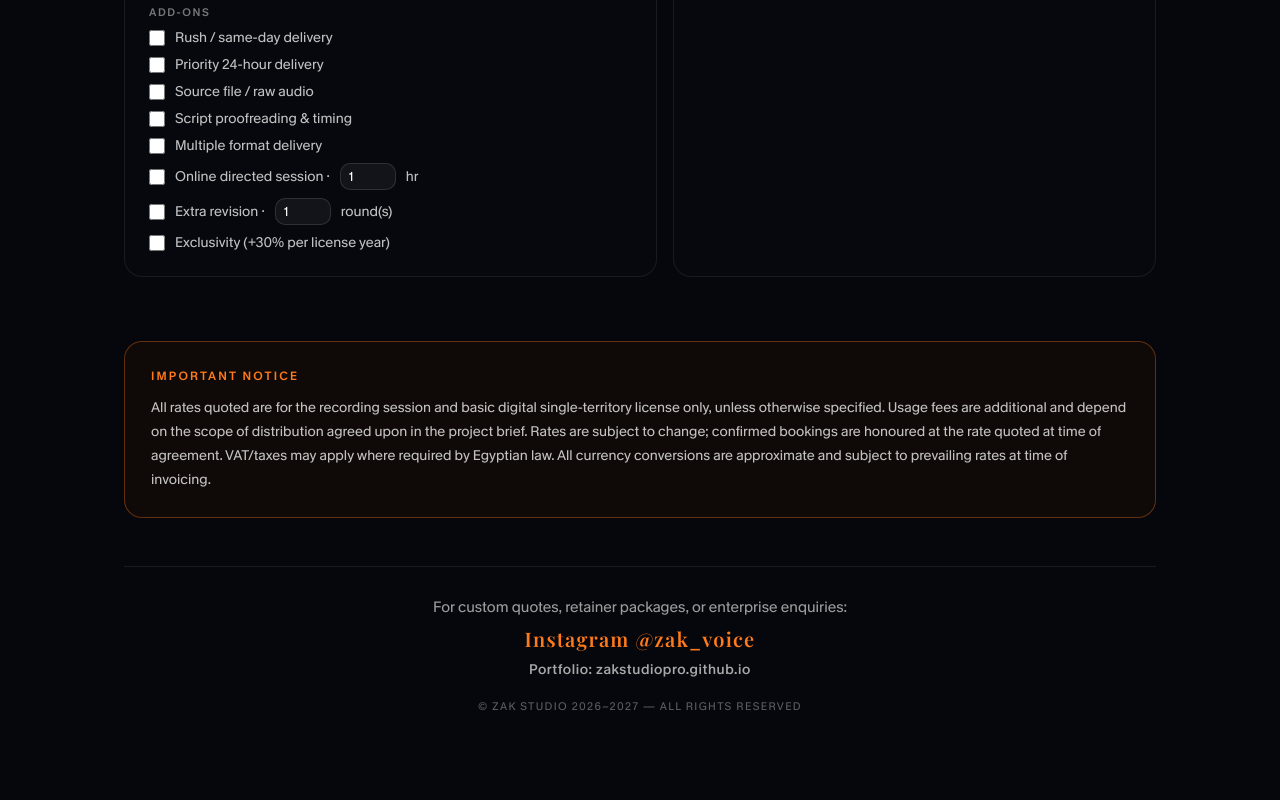
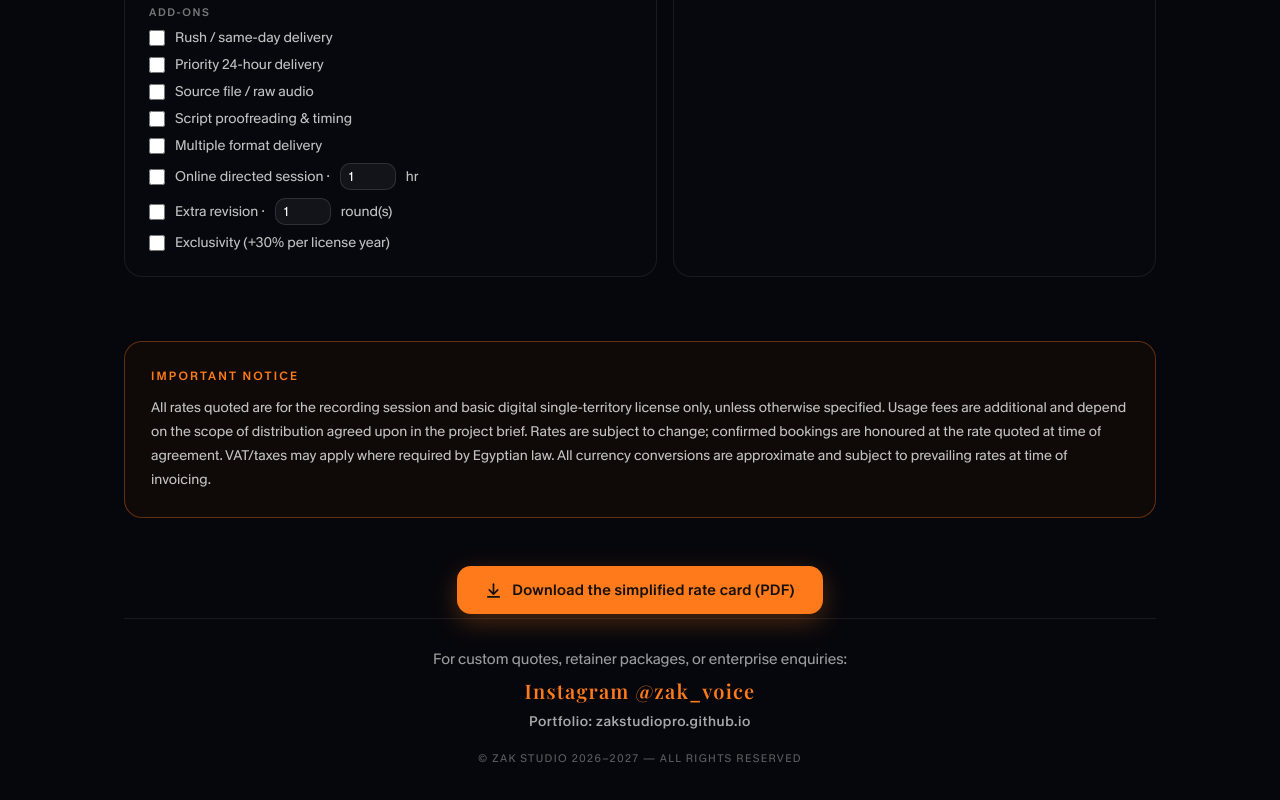
Before and after one commit to zakstudioassistant/zakstudiocard, a plain HTML site: page index.html in a window 1280 px wide. Shown: the part 4510-5310 px from the top of the page. Before the commit the page ends 5288 px from the top, so only its background shows below. Drawn offline with nearby package versions, Linux system fonts and the light colour scheme; a web font is replaced by a local one.

Commit message:
Add simplified bilingual rate card PDF + download button at end of page (EN/AR)

```diff
--- a/index.html
+++ b/index.html
@@ -148,6 +148,10 @@ td.pdur { color:rgba(255,255,255,.5); font-size:13px; }
 .footer .fsite { font-size:20px; font-weight:600; color:#ff7a1a; letter-spacing:.06em; }
 .footer .fport { margin-top:8px; font-size:14px; font-weight:500; color:rgba(255,255,255,.65); letter-spacing:.04em; }
 .footer .fcopy { margin-top:20px; font-size:11px; letter-spacing:.12em; text-transform:uppercase; color:rgba(255,255,255,.35); }
+.dl { display:flex; justify-content:center; margin:36px 0 4px; }
+.dlbtn { display:inline-flex; align-items:center; gap:10px; background:#ff7a1a; color:#14100b; font-weight:700; font-size:15px; letter-spacing:.02em; padding:14px 28px; border-radius:14px; text-decoration:none; box-shadow:0 8px 26px rgba(255,122,26,.28); transition:transform .15s, box-shadow .15s, background .15s; }
+.dlbtn:hover { transform:translateY(-1px); background:#ff8a38; box-shadow:0 12px 32px rgba(255,122,26,.38); }
+.dlbtn svg { flex:none; }
 .est { display:grid; grid-template-columns:1.05fr .95fr; gap:16px; }
 .est-panel { padding:24px; }
 .est-field { margin-bottom:18px; }
@@ -531,6 +535,8 @@ html.js .reveal.in { opacity:1; transform:none; }
     <p>All rates quoted are for the recording session and basic digital single-territory license only, unless otherwise specified. Usage fees are additional and depend on the scope of distribution agreed upon in the project brief. Rates are subject to change; confirmed bookings are honoured at the rate quoted at time of agreement. VAT/taxes may apply where required by Egyptian law. All currency conversions are approximate and subject to prevailing rates at time of invoicing.</p>
   </div>
 
+  <div class="dl"><a class="dlbtn" href="zak-studio-rate-card-2026-2027.pdf" download><svg width="17" height="17" viewBox="0 0 24 24" fill="none" stroke="currentColor" stroke-width="2.4" stroke-linecap="round" stroke-linejoin="round"><path d="M12 3v12"/><path d="m6 11 6 6 6-6"/><path d="M4 21h16"/></svg>Download the simplified rate card (PDF)</a></div>
+
   <div class="footer">
     <div class="fcta">For custom quotes, retainer packages, or enterprise enquiries:</div>
     <div class="fsite"><a href="https://www.instagram.com/zak_voice" style="color:inherit;text-decoration:none">Instagram @zak_voice</a></div>
@@ -876,6 +882,8 @@ html.js .reveal.in { opacity:1; transform:none; }
     <p>جميع الأسعار المعروضة هي لجلسة التسجيل والترخيص الرقمي الأساسي لمنطقة واحدة فقط، ما لم يُذكر خلاف ذلك. رسوم الاستخدام إضافية وتعتمد على نطاق التوزيع المتفق عليه في موجز المشروع. الأسعار قابلة للتغيير؛ والحجوزات المؤكدة تُحترم بالسعر المتفق عليه وقت الاتفاق. قد تنطبق ضريبة القيمة المضافة/الضرائب حيث يشترط القانون المصري. جميع تحويلات العملة تقريبية وتخضع للأسعار السائدة وقت إصدار الفاتورة.</p>
   </div>
 
+  <div class="dl"><a class="dlbtn" href="zak-studio-rate-card-2026-2027.pdf" download><svg width="17" height="17" viewBox="0 0 24 24" fill="none" stroke="currentColor" stroke-width="2.4" stroke-linecap="round" stroke-linejoin="round"><path d="M12 3v12"/><path d="m6 11 6 6 6-6"/><path d="M4 21h16"/></svg>تحميل قائمة الأسعار المبسطة (PDF)</a></div>
+
   <div class="footer">
     <div class="fcta">للعروض الخاصة وباقات التعاقد واستفسارات الشركات:</div>
     <div class="fsite"><a href="https://www.instagram.com/zak_voice" style="color:inherit;text-decoration:none">إنستجرام @zak_voice</a></div>
```
Also changed, not shown: 1 other file.
